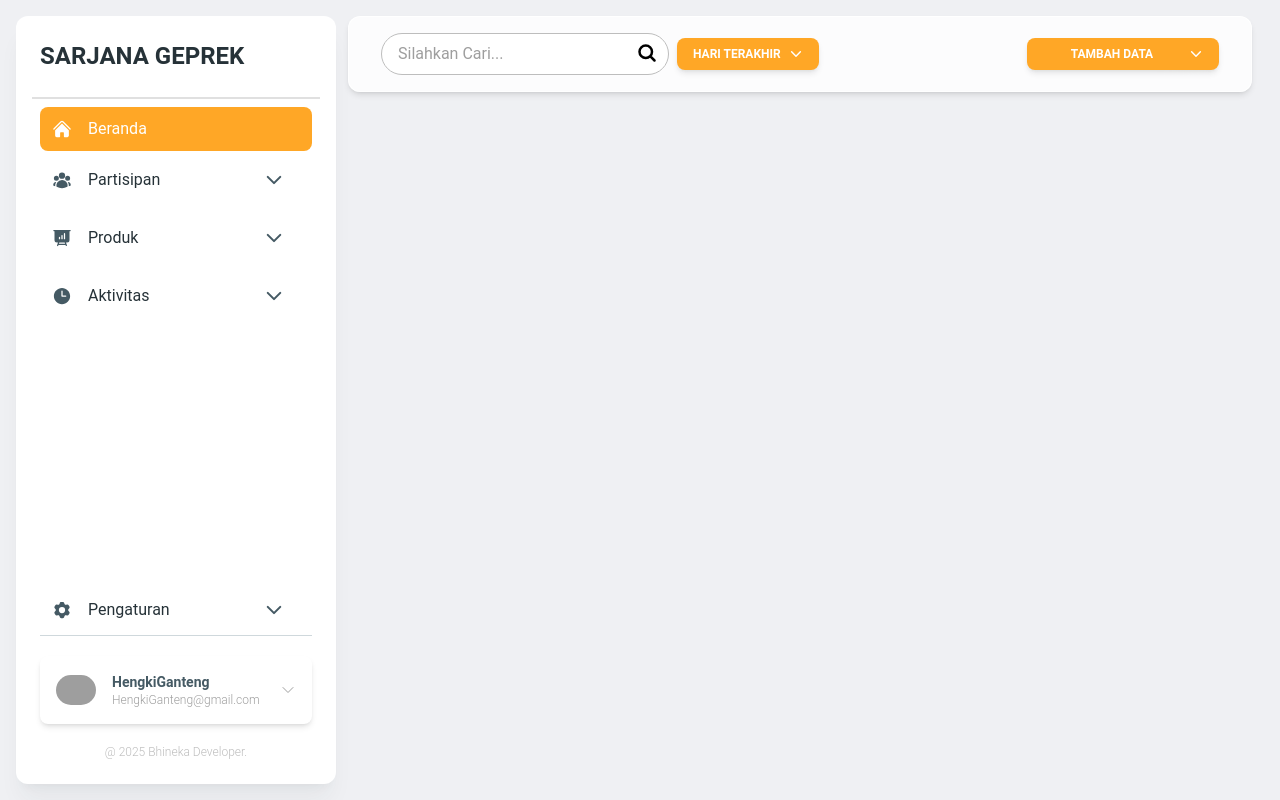
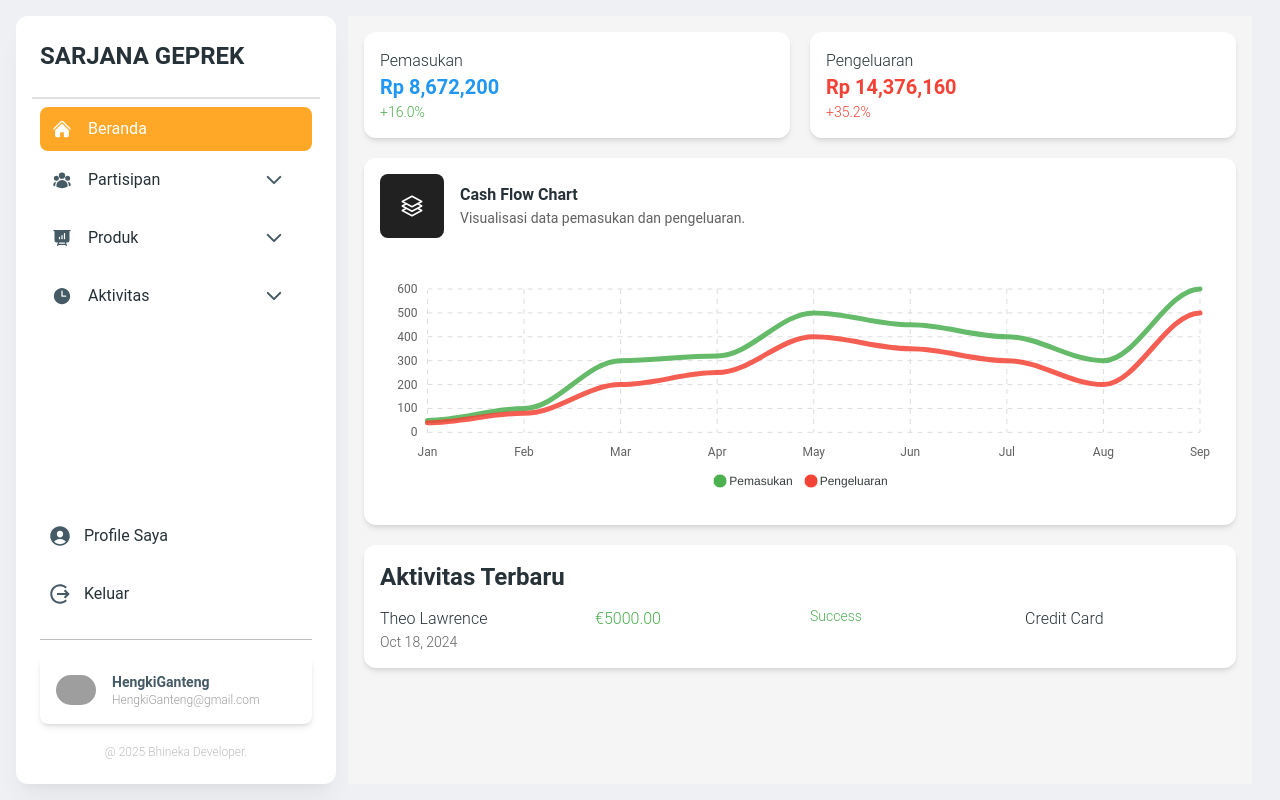
Before and after one commit to BhinnekaDev/SARJANA-GEPREK-ADMIN, a Next.js app: page /beranda in a window 1280 px wide. Built offline with nearby package versions, Linux system fonts and the light colour scheme; grey boxes are pictures that could not be loaded.

Commit message:
Sidebar+Konten

```diff
--- /dev/null
+++ b/app/beranda/components/konten.js
@@ -0,0 +1,170 @@
+import React from "react";
+import { Typography, Card } from "@material-tailwind/react";
+import Chart from "react-apexcharts";
+import { Square3Stack3DIcon } from "@heroicons/react/24/outline";
+
+const chartConfig = {
+  type: "line",
+  height: 240,
+  series: [
+    {
+      name: "Pemasukan",
+      data: [50, 100, 300, 320, 500, 450, 400, 300, 600],
+    },
+    {
+      name: "Pengeluaran",
+      data: [40, 80, 200, 250, 400, 350, 300, 200, 500],
+    },
+  ],
+  options: {
+    chart: {
+      toolbar: {
+        show: false,
+      },
+    },
+    title: {
+      show: false,
+    },
+    dataLabels: {
+      enabled: false,
+    },
+    colors: ["#4CAF50", "#F44336"], // Green for Pemasukan, Red for Pengeluaran
+    stroke: {
+      lineCap: "round",
+      curve: "smooth",
+    },
+    markers: {
+      size: 0,
+    },
+    xaxis: {
+      axisTicks: {
+        show: false,
+      },
+      axisBorder: {
+        show: false,
+      },
+      labels: {
+        style: {
+          colors: "#616161",
+          fontSize: "12px",
+          fontFamily: "inherit",
+          fontWeight: 400,
+        },
+      },
+      categories: [
+        "Jan",
+        "Feb",
+        "Mar",
+        "Apr",
+        "May",
+        "Jun",
+        "Jul",
+        "Aug",
+        "Sep",
+      ],
+    },
+    yaxis: {
+      labels: {
+        style: {
+          colors: "#616161",
+          fontSize: "12px",
+          fontFamily: "inherit",
+          fontWeight: 400,
+        },
+      },
+    },
+    grid: {
+      show: true,
+      borderColor: "#dddddd",
+      strokeDashArray: 5,
+      xaxis: {
+        lines: {
+          show: true,
+        },
+      },
+      padding: {
+        top: 5,
+        right: 20,
+      },
+    },
+    tooltip: {
+      theme: "dark",
+    },
+  },
+};
+
+function Dashboard() {
+  return (
+    <div className="p-4 h-screen bg-gray-100">
+      {/* Pemasukan dan Pengeluaran Section */}
+      <div className="grid grid-cols-1 lg:grid-cols-2 gap-5 mb-5">
+        <Card className="p-4 shadow-md">
+          <Typography className="text-blue-gray-900">Pemasukan</Typography>
+          <Typography variant="h5" className="text-blue-500">
+            Rp 8,672,200
+          </Typography>
+          <Typography className="text-sm text-green-500">+16.0%</Typography>
+        </Card>
+        <Card className="p-4 shadow-md">
+          <Typography className="text-blue-gray-900">Pengeluaran</Typography>
+          <Typography variant="h5" className="text-red-500">
+            Rp 14,376,160
+          </Typography>
+          <Typography className="text-sm text-red-500">+35.2%</Typography>
+        </Card>
+      </div>
+
+      {/* Grafik Section */}
+      <Card>
+        <div className="flex items-center gap-4 p-4">
+          <div className="w-max rounded-lg bg-gray-900 p-5 text-white">
+            <Square3Stack3DIcon className="h-6 w-6" />
+          </div>
+          <div>
+            <Typography variant="h6" color="blue-gray">
+              Cash Flow Chart
+            </Typography>
+            <Typography variant="small" color="gray" className="font-normal">
+              Visualisasi data pemasukan dan pengeluaran.
+            </Typography>
+          </div>
+        </div>
+        <div className="px-4 pb-4">
+          <Chart {...chartConfig} />
+        </div>
+      </Card>
+
+      {/* Aktivitas Terbaru */}
+      <div className="mt-5">
+        <Card className="p-4 shadow-md">
+          <Typography variant="h4" className="mb-3 text-blue-gray-900">
+            Aktivitas Terbaru
+          </Typography>
+          <div className="grid grid-cols-4 gap-5">
+            <div>
+              <Typography className="text-blue-gray-900">
+                Theo Lawrence
+              </Typography>
+              <Typography className="text-sm">Oct 18, 2024</Typography>
+            </div>
+            <div>
+              <Typography className="text-green-500">€5000.00</Typography>
+            </div>
+            <div>
+              <Typography className="text-sm text-green-500">
+                Success
+              </Typography>
+            </div>
+            <div>
+              <Typography className="text-blue-gray-900">
+                Credit Card
+              </Typography>
+            </div>
+          </div>
+        </Card>
+      </div>
+    </div>
+  );
+}
+
+export default Dashboard;
--- a/app/beranda/page.js
+++ b/app/beranda/page.js
@@ -7,6 +7,7 @@
 // KOMPONEN KAMI
 import Sidebar from "@/components/sidebar";
 import Napbar from "@/components/navbar";
+import Konten from "@/app/beranda/components/konten";
 
 // import Konten from "@/app/beranda/components/konten";
 
@@ -19,8 +20,7 @@
       <ToastContainer />
       <Sidebar pengarah={pengarah} />
       <div className="flex flex-col flex-1 gap-4 mx-3">
-        <Napbar tahunDipilih={tahunDipilih} setTahunDipilih={setTahunDipilih} />
-        {/* <Konten tahunDipilih={tahunDipilih} /> */}
+        <Konten tahunDipilih={tahunDipilih} />
       </div>
     </section>
   );
--- a/app/dataAdmin/page.js
+++ b/app/dataAdmin/page.js
@@ -1,6 +1,5 @@
 "use client";
 import Sidebar from "@/components/sidebar";
-import Navbar from "@/components/navbar";
 import Konten from "@/app/dataAdmin/components/konten";
 import { ToastContainer } from "react-toastify";
 import "react-toastify/dist/ReactToastify.css";
@@ -15,10 +14,6 @@
       </div>
 
       <div className="flex flex-col flex-1">
-        <div className=" flex px-2 bg-gray-100">
-          <Navbar className="ml-[300px] px-8 py-4" />
-        </div>
-
         {/* Konten utama */}
         <div className="flex-1 bg-gray-100 px-2 py-2">
           <Konten />
--- a/components/navbar.js
+++ b/components/navbar.js
@@ -6,6 +6,7 @@
   MenuHandler,
   MenuList,
   MenuItem,
+  Typography,
 } from "@material-tailwind/react";
 import {
   ChevronDownIcon,
@@ -15,63 +16,18 @@
 function Napbar() {
   return (
     <Navbar className="max-w-screen-2xl bg-white shadow-md">
-      <div className="flex justify-between text-blue-gray-900">
-        <div className="items-center gap-x-2 lg:flex w-full">
-          <div className="relative flex gap-2 md:w-max">
-            <input
-              type="search"
-              placeholder="Silahkan Cari..."
-              className="min-w-[288px] border border-gray-400 p-2 px-4 text-black placeholder-gray-500 rounded-full "
-            />
-            <div className="absolute right-3 top-[10px]">
-              <MagnifyingGlassIcon
-                className="h-5 w-5 text-black"
-                strokeWidth={3}
-              />
-            </div>
-          </div>
-
-          <div className="w-full flex justify-between">
-            <Menu>
-              <MenuHandler>
-                <Button
-                  size="sm"
-                  className="hidden items-center gap-2 lg:flex focus:ring-0 bg-orange-400"
-                >
-                  <p className="text-white mx-auto">Hari Terakhir</p>
-                  <ChevronDownIcon
-                    strokeWidth={2.5}
-                    className="h-3.5 w-3.5 transition-transform text-white "
-                  />
-                </Button>
-              </MenuHandler>
-              <MenuList className="hidden max-h-72 w-52 lg:block">
-                <MenuItem className="flex gap-2">7 Hari Terakhir </MenuItem>
-                <MenuItem className="flex gap-2">14 Hari Terakhir </MenuItem>
-                <MenuItem className="flex gap-2">30 Hari Terakhir </MenuItem>
-              </MenuList>
-            </Menu>
-
-            <Menu>
-              <MenuHandler>
-                <Button
-                  size="sm"
-                  className="hidden items-center gap-2 lg:flex focus:ring-0 bg-orange-400 w-48 h-8 justify-center"
-                >
-                  <p className="text-white mx-auto">Tambah Data</p>
-                  <ChevronDownIcon
-                    strokeWidth={2.5}
-                    className="h-3.5 w-3.5 transition-transform text-white "
-                  />
-                </Button>
-              </MenuHandler>
-              <MenuList className="hidden max-h-72 w-52 lg:block">
-                <MenuItem className="flex items-center gap-2">
-                  Tambah Admin
-                </MenuItem>
-              </MenuList>
-            </Menu>
-          </div>
+      <div className="w-full flex justify-between text-blue-gray-900 p-4">
+        <div className="space-y-2">
+          <Typography>Total Admin</Typography>
+          <Typography className="text-xl">10000</Typography>
+        </div>
+        <div className="flex items-center">
+          <Button
+            size="sm"
+            className="items-center gap-2 focus:ring-0 bg-orange-400 w-48 h-8 justify-center"
+          >
+            <p className="text-white mx-auto">Add</p>
+          </Button>
         </div>
       </div>
     </Navbar>
--- a/components/sidebar.js
+++ b/components/sidebar.js
@@ -29,6 +29,8 @@
 } from "@heroicons/react/24/solid";
 import Image from "next/image";
 import { ChevronDownIcon } from "@heroicons/react/24/outline";
+import { IoPersonCircle } from "react-icons/io5";
+import { IoMdLogOut } from "react-icons/io";
 
 const profilAdmin = require("@/assets/images/profil.jpg");
 function Sidebar() {
@@ -187,41 +189,21 @@
 
         {/* Bagian Pengaturan dan Profil */}
         <div>
-          <Accordion open={buka === 4} className=" py-1">
-            <ListItem className="p-0" onClick={() => tanganiBuka(4)}>
-              <AccordionHeader className="p-3">
-                <ListItemPrefix>
-                  <Cog6ToothIcon className="h-5 w-5" />
-                </ListItemPrefix>
-                <Typography color="blue-gray" className="mr-auto font-normal">
-                  Pengaturan
-                </Typography>
-                <ChevronDownIcon
-                  strokeWidth={2.5}
-                  className={`ml-auto h-5 w-5 transition-transform ${
-                    buka === 4 ? "rotate-180" : ""
-                  }`}
-                />
-              </AccordionHeader>
-            </ListItem>
-            <AccordionBody className="py-1">
-              <List className="p-0">
-                <ListItem>
-                  <ListItemPrefix>
-                    <UserIcon className="h-5 w-5" />
-                  </ListItemPrefix>
-                  Profil Saya
-                </ListItem>
-                <ListItem>
-                  <ListItemPrefix>
-                    <PowerIcon className="h-5 w-5" />
-                  </ListItemPrefix>
-                  Keluar
-                </ListItem>
-              </List>
-            </AccordionBody>
-          </Accordion>
-
+          <div className="grid grid-cols-1">
+            <div className="flex items-center gap-3 hover:bg-gray-200 px-2 py-4 rounded-lg transition ease-in-out duration-200 cursor-pointer">
+              <IoPersonCircle className="h-6 w-6" />
+              <Typography color="blue-gray" className="mr-auto font-normal">
+                Profile Saya
+              </Typography>
+            </div>
+            <div className="flex items-center gap-3 hover:bg-gray-200 px-2 py-4 rounded-lg transition ease-in-out duration-200 cursor-pointer">
+              <IoMdLogOut className="h-6 w-6" />
+              <Typography color="blue-gray" className="mr-auto font-normal">
+                Keluar
+              </Typography>
+            </div>
+          </div>
+          <div className="border-t border-gray-400 mt-4" />
           {/* Profile Section */}
           <div className="mt-4 flex flex-col items-center bg-white p-4 rounded-lg shadow-md">
             <div className="flex items-center w-full">
@@ -240,7 +222,6 @@
                   HengkiGanteng@gmail.com
                 </Typography>
               </div>
-              <ChevronDownIcon className="ml-auto h-4 w-4 text-gray-500 cursor-pointer" />
             </div>
           </div>
           <Typography className=" text-xs text-gray-400 mt-5 flex justify-center">
--- a/package.json
+++ b/package.json
@@ -11,12 +11,14 @@
   "dependencies": {
     "@heroicons/react": "^2.2.0",
     "@material-tailwind/react": "^2.1.10",
+    "apexcharts": "^4.3.0",
     "autoprefixer": "^10.4.20",
     "bootstrap": "^5.3.3",
     "firebase": "^11.1.0",
     "motion": "^11.15.0",
     "next": "^15.1.3",
     "react": "^19.0.0",
+    "react-apexcharts": "^1.7.0",
     "react-bootstrap": "^2.10.7",
     "react-dom": "^19.0.0",
     "react-icons": "^5.4.0",
```
Also changed, not shown: app/beranda/components/kontens.js (deleted, +0 -24 lines), app/dataAdmin/components/konten.js (+65 -68 lines), 1 other file (tests, documents, lock files or other folders).
